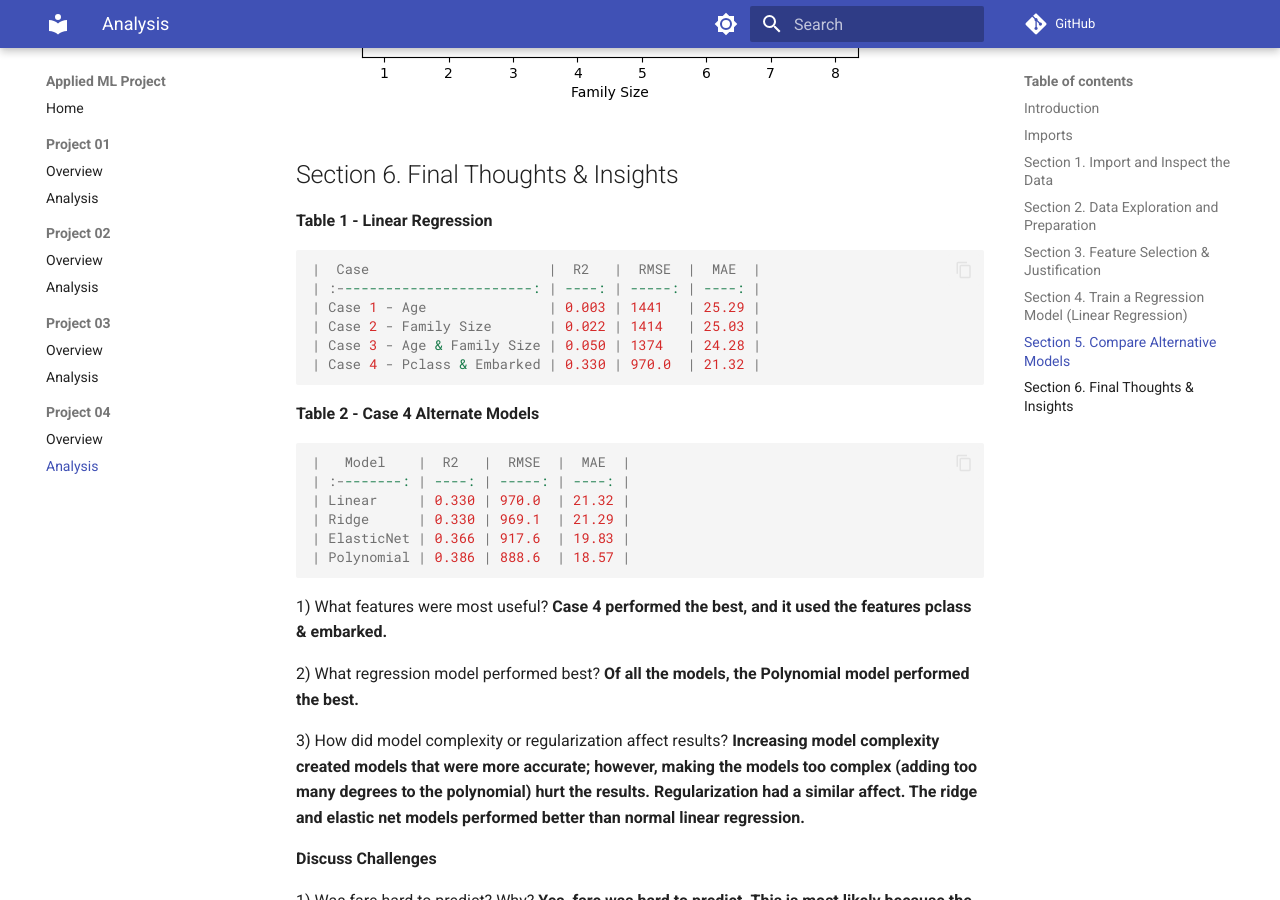
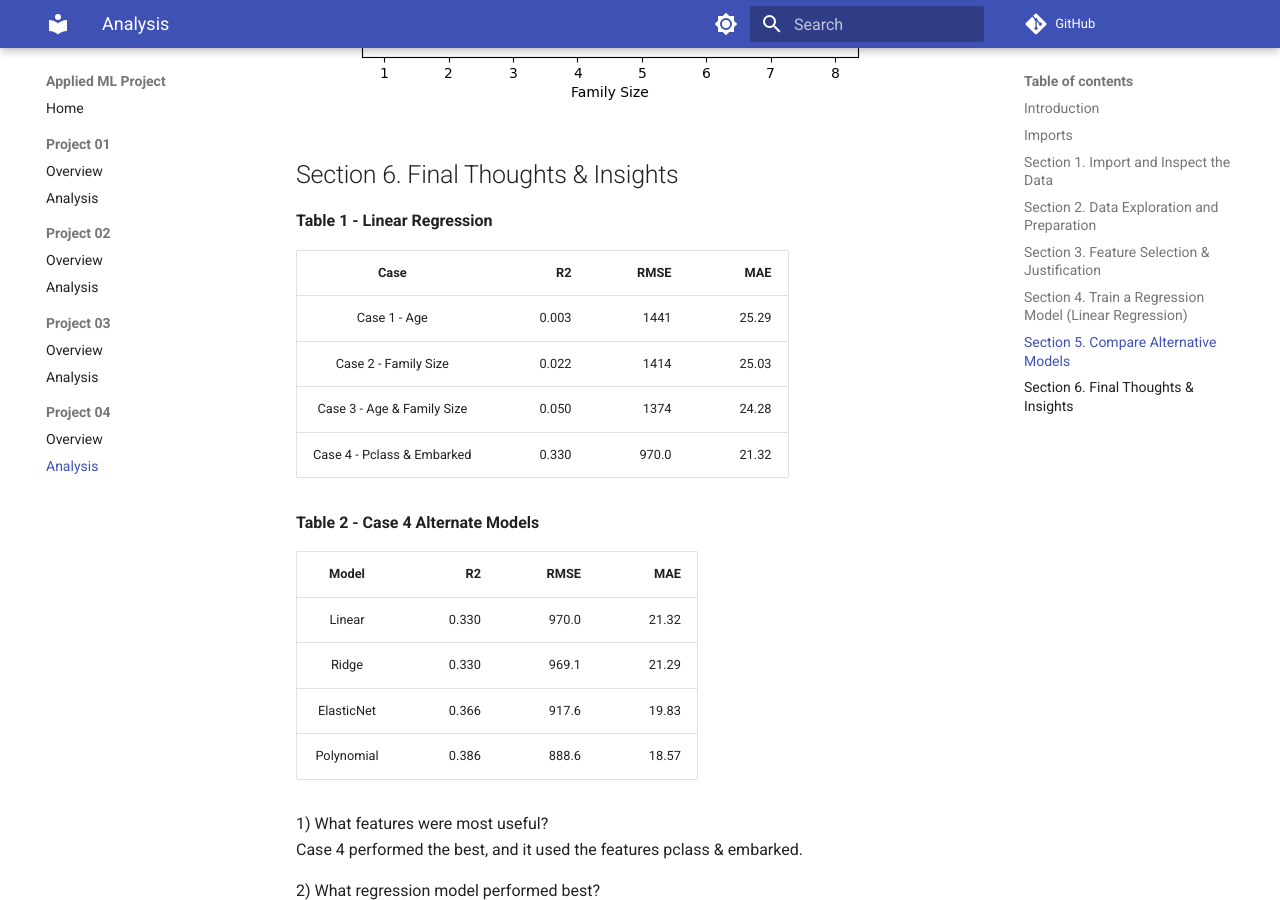
Before and after one commit to DMill31/applied-ml-miller, an MkDocs documentation site: the page built from docs/project04/ANALYSIS.md, in a window 1280 px wide and 900 px high, scrolled down 6896 px. Built offline with MkDocs 1.6.1 and Material for MkDocs 9.7.7, drawn with Linux system fonts in a browser that asks for light colours; comment, search, counter and statistics services are not loaded.

Commit message:
Updated p4 analysis formatting

```diff
--- a/docs/project04/ANALYSIS.md
+++ b/docs/project04/ANALYSIS.md
@@ -307,30 +307,35 @@ plt.show()
 
 **Table 1 - Linear Regression**
 
-    |  Case                      |  R2   |  RMSE  |  MAE  |
-    | :------------------------: | ----: | -----: | ----: |
-    | Case 1 - Age               | 0.003 | 1441   | 25.29 |
-    | Case 2 - Family Size       | 0.022 | 1414   | 25.03 |
-    | Case 3 - Age & Family Size | 0.050 | 1374   | 24.28 |
-    | Case 4 - Pclass & Embarked | 0.330 | 970.0  | 21.32 |
+|  Case                      |  R2   |  RMSE  |  MAE  |
+| :------------------------: | ----: | -----: | ----: |
+| Case 1 - Age               | 0.003 | 1441   | 25.29 |
+| Case 2 - Family Size       | 0.022 | 1414   | 25.03 |
+| Case 3 - Age & Family Size | 0.050 | 1374   | 24.28 |
+| Case 4 - Pclass & Embarked | 0.330 | 970.0  | 21.32 |
 
 **Table 2 - Case 4 Alternate Models**
 
-    |   Model    |  R2   |  RMSE  |  MAE  |
-    | :--------: | ----: | -----: | ----: |
-    | Linear     | 0.330 | 970.0  | 21.32 |
-    | Ridge      | 0.330 | 969.1  | 21.29 |
-    | ElasticNet | 0.366 | 917.6  | 19.83 |
-    | Polynomial | 0.386 | 888.6  | 18.57 |
+|   Model    |  R2   |  RMSE  |  MAE  |
+| :--------: | ----: | -----: | ----: |
+| Linear     | 0.330 | 970.0  | 21.32 |
+| Ridge      | 0.330 | 969.1  | 21.29 |
+| ElasticNet | 0.366 | 917.6  | 19.83 |
+| Polynomial | 0.386 | 888.6  | 18.57 |
 
-1) What features were most useful?  **Case 4 performed the best, and it used the features pclass & embarked.**
+1) What features were most useful?
+   Case 4 performed the best, and it used the features pclass & embarked.
 
-2) What regression model performed best?  **Of all the models, the Polynomial model performed the best.**
+2) What regression model performed best?
+   Of all the models, the Polynomial model performed the best.
 
-3) How did model complexity or regularization affect results?  **Increasing model complexity created models that were more accurate; however, making the models too complex (adding too many degrees to the polynomial) hurt the results.  Regularization had a similar affect.  The ridge and elastic net models performed better than normal linear regression.**
+3) How did model complexity or regularization affect results?
+   Increasing model complexity created models that were more accurate; however, making the models too complex (adding too many degrees to the polynomial) hurt the results.  Regularization had a similar affect.  The ridge and elastic net models performed better than normal linear regression.
 
 **Discuss Challenges**
 
-1) Was fare hard to predict? Why?  **Yes, fare was hard to predict.  This is most likely because the models were too simple.  The linear models almost all seemed to underfit, aside from Case 4.  This also brings up the fact that fare may depend on combinations of features in a nonlinear way that weren't present in this notebook.**
+1) Was fare hard to predict? Why?
+   Yes, fare was hard to predict.  This is most likely because the models were too simple.  The linear models almost all seemed to underfit, aside from Case 4.  This also brings up the fact that fare may depend on combinations of features in a nonlinear way that weren't present in this notebook.
 
-2) Did skew or outliers impact the models?  **There are a few outliers that negatively impacted model performance.  In linear regression, coefficients get pulled toward outliers, making predictions worse.  We can see in the polynomial plots of Family Size vs Fare that fare is right-skewed, which ended up causing the model to overestimate prices for large families.**
+2) Did skew or outliers impact the models?
+   There are a few outliers that negatively impacted model performance.  In linear regression, coefficients get pulled toward outliers, making predictions worse.  We can see in the polynomial plots of Family Size vs Fare that fare is right-skewed, which ended up causing the model to overestimate prices for large families.
```
